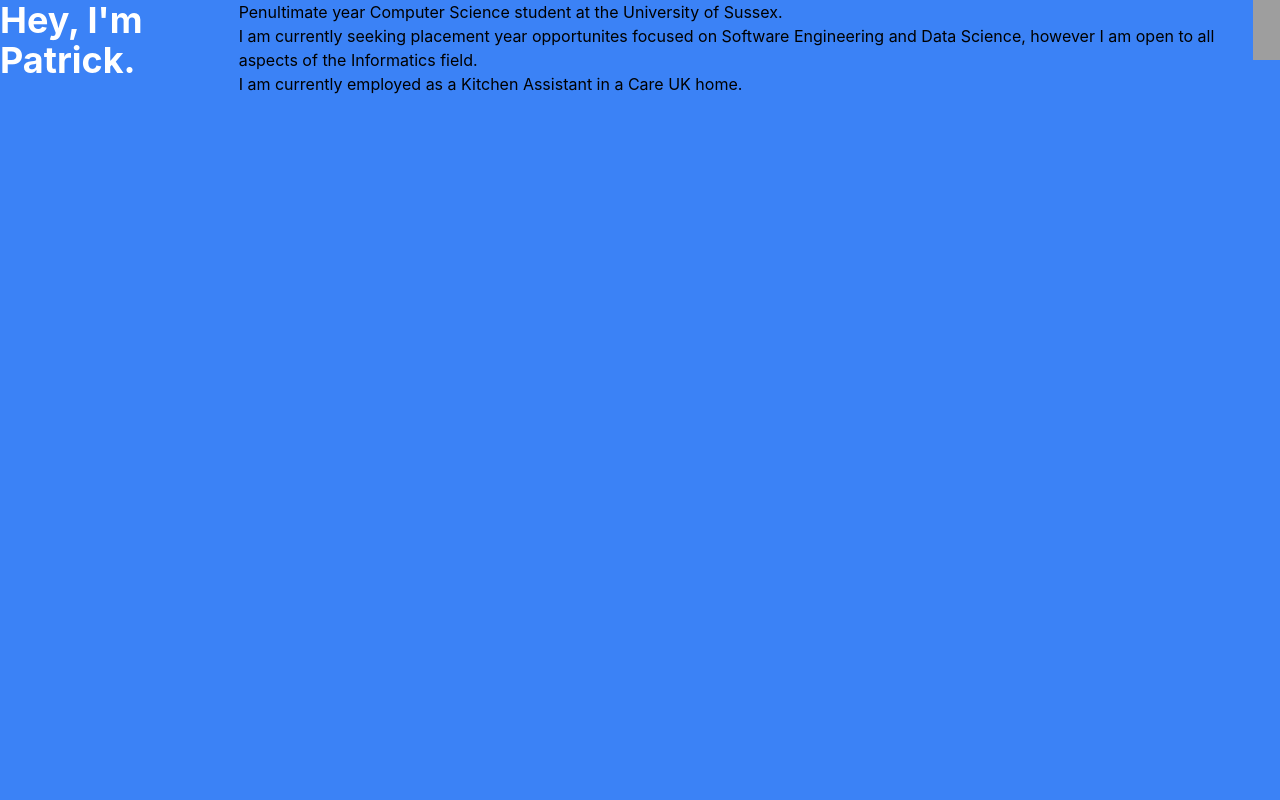
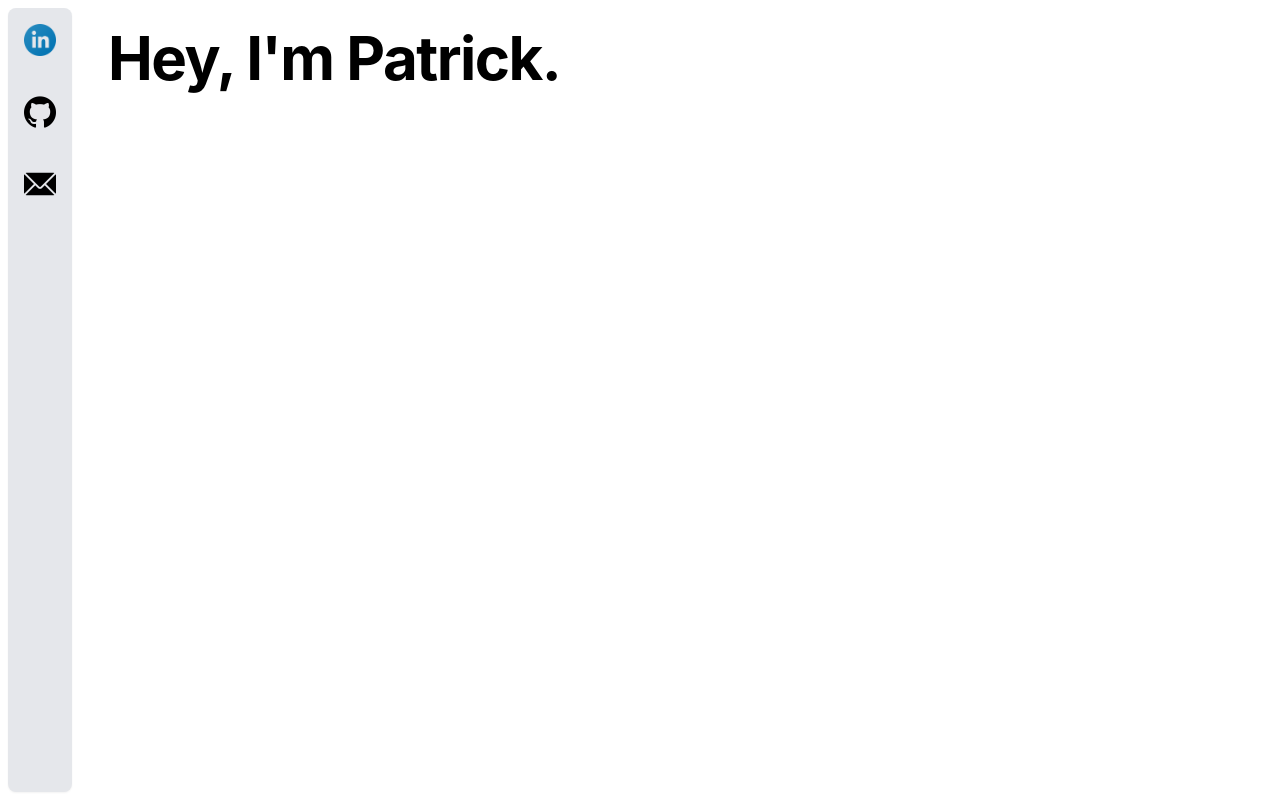
Before and after one commit to pxtrickt/personalwebsite, a React (Create React App) app: page / in a window 1280 px wide. Built offline with nearby package versions, Linux system fonts and the light colour scheme; grey boxes are pictures that could not be loaded.

Commit message:
Reformatting website - removing buzzword sentences

```diff
--- a/src/App.css
+++ b/src/App.css
@@ -1,7 +1,9 @@
 .App {
   text-align: center;
+  font-family: "JetBrains Mono", monospace;
 }
 
+@import url('https://fonts.googleapis.com/css2?family=Chewy&family=JetBrains+Mono:ital,wght@0,100..800;1,100..800&display=swap');
 
 .App-header {
   background-color: #282c34;
--- a/src/App.js
+++ b/src/App.js
@@ -19,39 +19,22 @@ function App() {
   }, []);
 
   return (
-    <main className="flex items-start justify-center h-screen bg-blue-500">
-      <div className="text-4xl font-bold text-white">
-        <h1 id="typing" aria-label={TEXT}>
-          {typed}
-        </h1>
-      </div>
+    <main className="grid grid-cols-[auto_1fr_1fr_1fr] grid-rows-[auto_1fr] gap-4 min-h-screen p-2">
 
-      <div className="info">
-        <div className="summary">
-          <p>
-            Penultimate year Computer Science student at the University of
-            Sussex.
-          </p>
-          <p>
-            I am currently seeking placement year opportunites focused on
-            Software Engineering and Data Science, however I am open to all
-            aspects of the Informatics field.
-          </p>
-          <p>
-            I am currently employed as a Kitchen Assistant in a Care UK home.
-          </p>
-        </div>
-      </div>
-
-      <footer className="sidenav">
-        <div className="media">
+      <div className="col-start-1 row-span-full flex flex-col justify-start items-center bg-gray-200 p-4 rounded-lg shadow-sm">
+        <div className="media flex flex-col gap-10">
           <a
             href="https://www.linkedin.com/in/patrick-thomas-499b61364/"
             target="_blank"
             rel="noopener noreferrer"
             aria-label="Patrick on LinkedIn"
           >
-            <img src="public\images\linkedin.png" alt="" width="32" height="32" />
+            <img
+              src="/images/linkedin.png"
+              alt="LinkedIn"
+              width="32"
+              height="32"
+            />
           </a>
           <a
             href="https://github.com/pxtrickt"
@@ -59,13 +42,23 @@ function App() {
             rel="noopener noreferrer"
             aria-label="Patrick on GitHub"
           >
-            <img src="public\images\github.png" alt="" width="32" height="32" />
+            <img src="/images/github.png" alt="GitHub" width="32" height="32" />
           </a>
           <a href="mailto:p4trickthom4as@gmail.com" aria-label="Email Patrick">
-            <img src="public\images\email.png" alt="" width="32" height="32" />
+            <img src="/images/email.png" alt="Email" width="32" height="32" />
           </a>
         </div>
-      </footer>
+      </div>
+
+      <div className="p-5 text-4xl font-bold tracking-tight text-heading md:text-5xl lg:text-6xl col-start-2 col-span-3">
+        <h1 id="typing" aria-label={TEXT}>
+          {typed}
+        </h1>
+      </div>
+
+
+
+
     </main>
   );
 }
```
